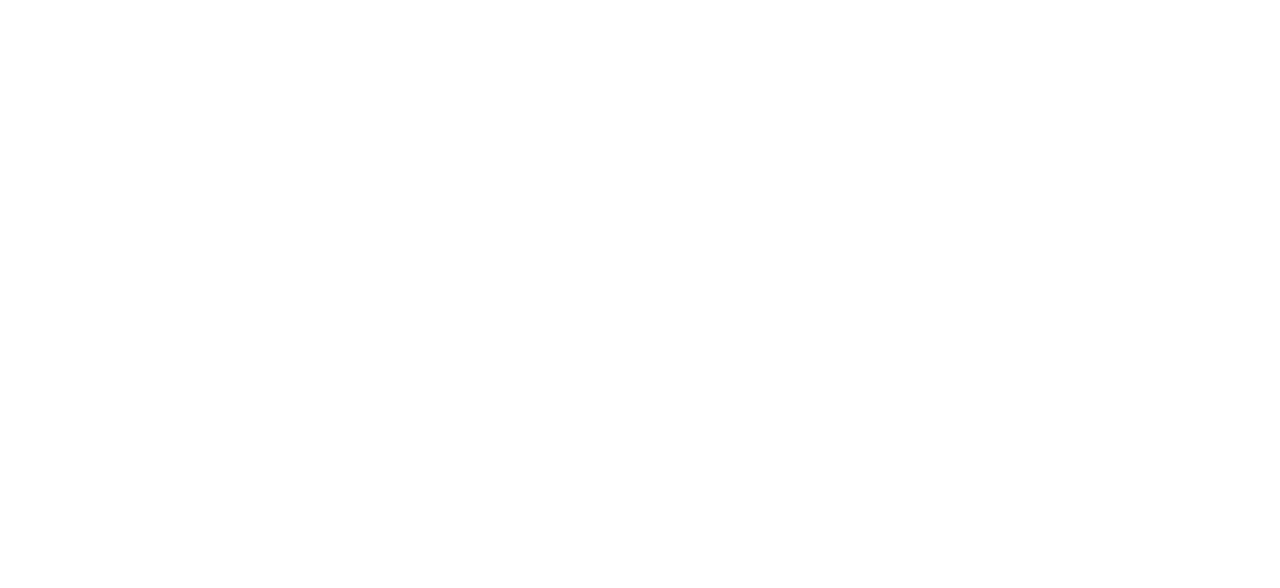
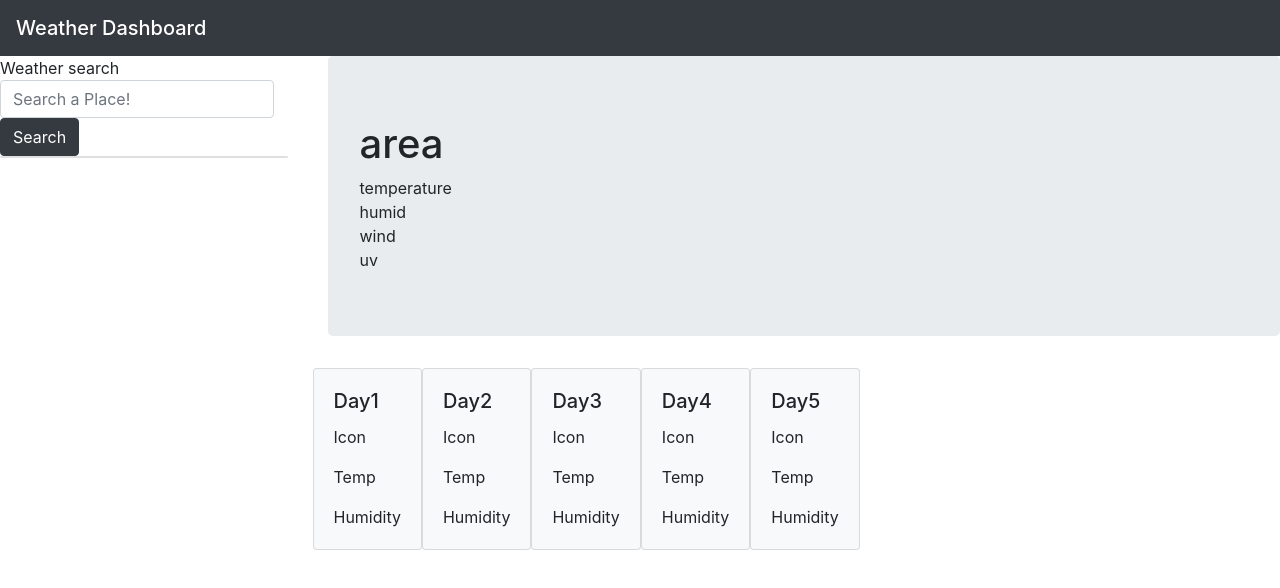
Before and after one commit to lakis006/weather-dashboard, a plain HTML site: page index.html in a window 1280 px wide. Drawn offline with nearby package versions, Linux system fonts and the light colour scheme.

Commit message:
finished my HTML framework and added my AJAX call

```diff
--- a/assets/script.js
+++ b/assets/script.js
@@ -0,0 +1,19 @@
+
+
+
+var apiKey= "b658bd5b411f73a24b0a88bcf3705cfc";
+
+
+$("#searchbtn").on("click", function(event) {
+    event.preventDefault();
+    var inputFromUser = $("#inputId").val().trim();
+    var queryURL = "https://api.openweathermap.org/data/2.5/weather?q=" + inputFromUser + "&apikey=" + apiKey;
+    $.ajax ({
+        url: queryURL,
+        method: "GET"
+    }).then(function (response){
+        console.log("The Button Works");
+        console.log(response);
+        console.log(response.main);
+    })
+});
--- a/assets/style.css
+++ b/assets/style.css
@@ -0,0 +1,3 @@
+body {
+    background-color: rgb(255, 255, 255);
+}
--- a/index.html
+++ b/index.html
@@ -1,11 +1,115 @@
 <!DOCTYPE html>
 <html lang="en">
+
 <head>
     <meta charset="UTF-8">
     <meta name="viewport" content="width=device-width, initial-scale=1.0">
+    <script src="https://code.jquery.com/jquery-3.4.1.slim.min.js"
+        integrity="sha384-J6qa4849blE2+poT4WnyKhv5vZF5SrPo0iEjwBvKU7imGFAV0wwj1yYfoRSJoZ+n"
+        crossorigin="anonymous"></script>
+    <script src="https://cdn.jsdelivr.net/npm/popper.js@1.16.0/dist/umd/popper.min.js"
+        integrity="sha384-Q6E9RHvbIyZFJoft+2mJbHaEWldlvI9IOYy5n3zV9zzTtmI3UksdQRVvoxMfooAo"
+        crossorigin="anonymous"></script>
+    <link rel="stylesheet" href="https://stackpath.bootstrapcdn.com/bootstrap/4.4.1/css/bootstrap.min.css"
+        integrity="sha384-Vkoo8x4CGsO3+Hhxv8T/Q5PaXtkKtu6ug5TOeNV6gBiFeWPGFN9MuhOf23Q9Ifjh" crossorigin="anonymous">
+    <script src="https://stackpath.bootstrapcdn.com/bootstrap/4.4.1/js/bootstrap.min.js"
+        integrity="sha384-wfSDF2E50Y2D1uUdj0O3uMBJnjuUD4Ih7YwaYd1iqfktj0Uod8GCExl3Og8ifwB6"
+        crossorigin="anonymous"></script>
+    <link rel="stylesheet" href="assets/style.css">
     <title>Document</title>
 </head>
+
 <body>
 
+    <header>
+
+        <nav class="navbar navbar-dark bg-dark">
+            <span class="navbar-brand mb-0 h1">Weather Dashboard</span>
+        </nav>
+
+    </header>
+
+    <div class="row">
+
+        <div class="col-md-3">
+            <aside>
+                Weather search
+                <form class="form-inline my-2 my-lg-0">
+                    <input id="inputId" class="form-control mr-sm-2 " type="search" placeholder="Search a Place!" aria-label="Search">
+                    <button id="searchbtn" class="btn btn-dark my-2 my-sm-0" type="submit">Search</button>
+                </form>
+                <div class="card" style="width: 18rem;">
+                    <ul class="list-group ">
+                        <!-- append search input here -->
+
+                    <!-- ////////////////////////////////// -->
+                    </ul>
+                  </div>
+            </aside>
+        </div>
+        <div class="col-md-9">
+
+            <div class="jumbotron">
+                <div id="place-name"><h1>area</h1></div>
+                <div id="temp">temperature</div>
+                <div id="humidity">humid</div>
+                <div id="wind-speed">wind</div>
+                <div id="uv-index">uv</div>
+            </div>
+            <div class="row">
+                <div class="card bg-light mb-3" style="max-width: 18rem;">
+
+                    <div class="card-body">
+                      <h5 class="card-title">Day1</h5>
+                      <p class="card-text">Icon</p>
+                      <p class="card-text">Temp</p>
+                      <p class="card-text">Humidity</p>
+                    </div>
+                  </div>
+                  <div class="card bg-light mb-3" style="max-width: 18rem;">
+
+                    <div class="card-body">
+                      <h5 class="card-title">Day2</h5>
+                      <p class="card-text">Icon</p>
+                      <p class="card-text">Temp</p>
+                      <p class="card-text">Humidity</p>
+                    </div>
+                  </div>
+                  <div class="card bg-light mb-3" style="max-width: 18rem;">
+                    <div class="card-body">
+                      <h5 class="card-title">Day3</h5>
+                      <p class="card-text">Icon</p>
+                      <p class="card-text">Temp</p>
+                      <p class="card-text">Humidity</p>
+                    </div>
+                  </div>
+                  <div class="card bg-light mb-3" style="max-width: 18rem;">
+                    <div class="card-body">
+                      <h5 class="card-title">Day4</h5>
+                      <p class="card-text">Icon</p>
+                      <p class="card-text">Temp</p>
+                      <p class="card-text">Humidity</p>
+                    </div>
+                  </div>
+                  <div class="card bg-light mb-3" style="max-width: 18rem;">
+                    <div class="card-body">
+                      <h5 class="card-title">Day5</h5>
+                      <p class="card-text">Icon</p>
+                      <p class="card-text">Temp</p>
+                      <p class="card-text">Humidity</p>
+                    </div>
+                  </div>
+            </div>
+        </div>
+    </div>
+
+
+
+    <footer></footer>
+
 </body>
+
+<script src="https://cdnjs.cloudflare.com/ajax/libs/jquery/3.5.0/jquery.min.js"></script>
+<script src="assets/script.js"></script>
+
 </html>
```
Also changed, not shown: pseudo.txt (added).
